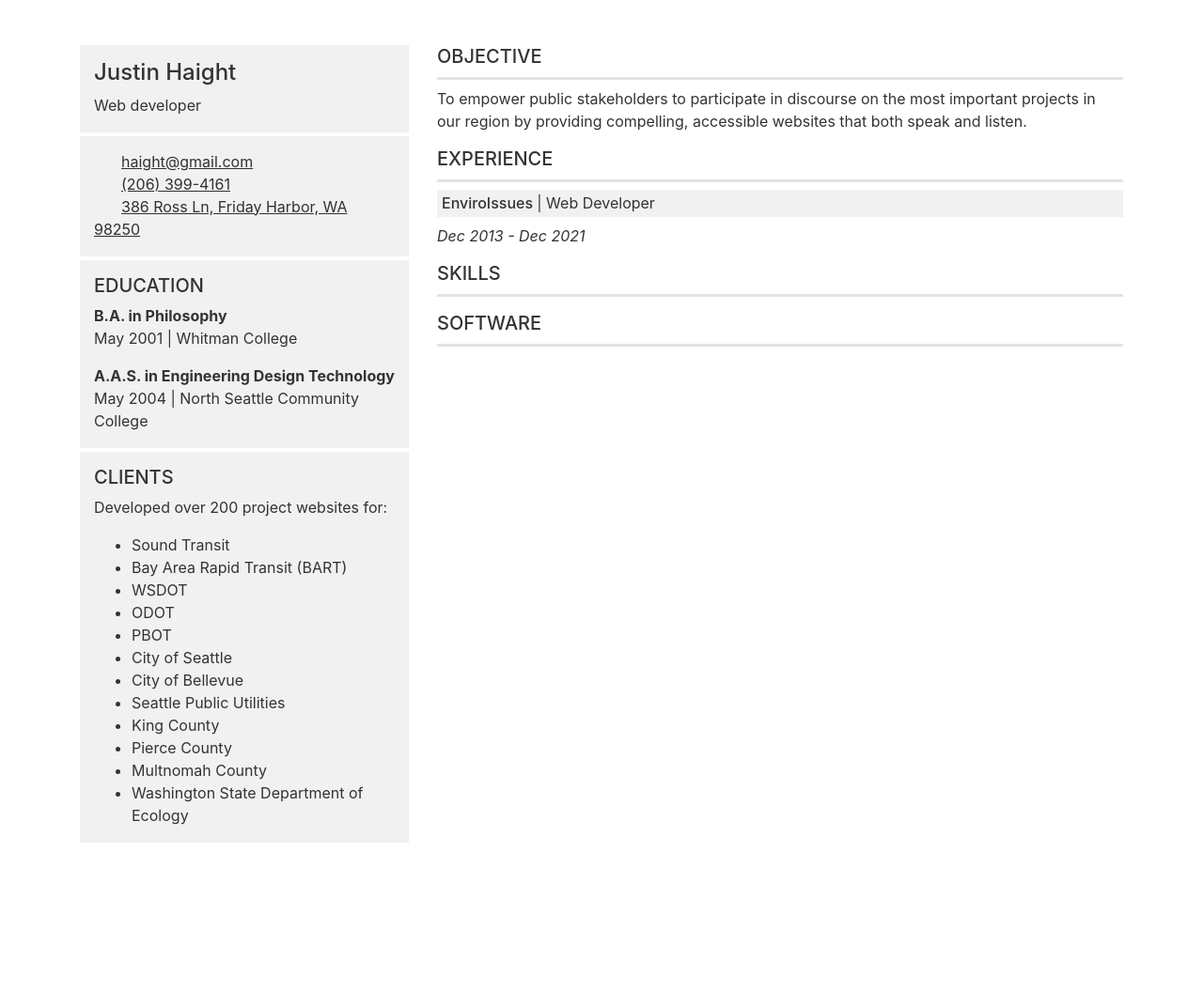
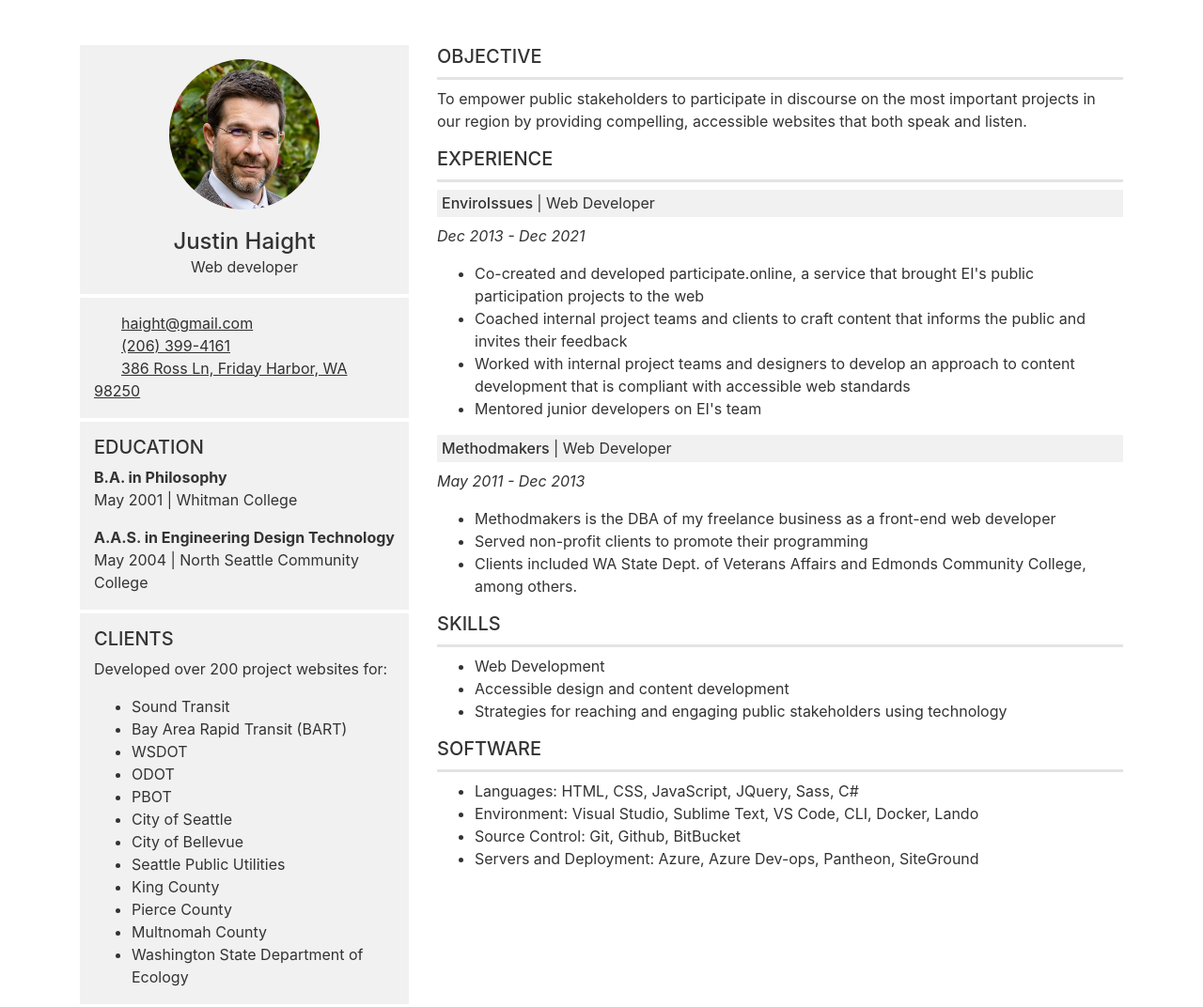
Before and after one commit to m8ker/m8ker.github.io, a website with bundled scripts: page index.html in a window 1280 px wide. Shown: the whole page at 94% size. Before the commit the page ends 969 px from the top, so only its background shows below. Built offline with nearby package versions, Linux system fonts and the light colour scheme; files whose address does not match are found by name.

Commit message:
first draft

```diff
--- a/index.html
+++ b/index.html
@@ -4,15 +4,16 @@
     <meta charset="utf-8">
     <meta name="viewport" content="width=device-width, initial-scale=1">
     <link rel="stylesheet" href="assets/css/starter.css">
-    <title>Bootstrap npm starter</title>
+    <title>Justin Haight - Web Developer</title>
   </head>
   <body>
     <div class="container">
       <div class="row">
         <div class="col-md-4 bottom-marge-20">
           <article class="gray-bg">
-            <header><h1 class="h4">Justin Haight</h1></header>
-            <p>Web developer</p>
+            <img class="circular--square half-width bottom-marge-20" src="assets/img/016-10-2021-La-Vie-Photo-cp-300.jpg" alt="Justin Haight">
+            <header class="center"><h1 class="h4 no-bottom-marge">Justin Haight</h1></header>
+            <p class="center">Web developer</p>
           </article>
           <article class="gray-bg">
             <p>
@@ -69,15 +70,37 @@
             <h2 class="h5 underline">Experience</h2>
             <h3 class="h6 title-bg">EnviroIssues <span class="no-bold">| Web Developer</span></h3>
             <p class="timespan">Dec 2013 - Dec 2021</p>
+            <ul>
+              <li>Co-created and developed participate.online, a service that brought EI's public participation projects to the web</li>
+              <li>Coached internal project teams and clients to craft content that informs the public and invites their feedback</li>
+              <li>Worked with internal project teams and designers to develop an approach to content development that is compliant with accessible web standards</li>
+              <li>Mentored junior developers on EI's team</li>
+            </ul>
+            <h3 class="h6 title-bg">Methodmakers <span class="no-bold">| Web Developer</span></h3>
+            <p class="timespan">May 2011 - Dec 2013</p>
+            <ul>
+              <li>Methodmakers is the DBA of my freelance business as a front-end web developer</li>
+              <li>Served non-profit clients to promote their programming</li>
+              <li>Clients included WA State Dept. of Veterans Affairs and Edmonds Community College, among others.</li>
+            </ul>
           </article>
           <article>
             <h2 class="h5 underline">Skills</h2>
-            <p></p>
+            <ul>
+              <li>Web Development</li>
+              <li>Accessible design and content development</li>
+              <li>Strategies for reaching and engaging public stakeholders using technology</li>
+            </ul>
           </article>
           <article>
             <h2 class="h5 underline">Software</h2>
-            <p></p>
-          </article>
+            <ul>
+              <li>Languages: HTML, CSS, JavaScript, JQuery, Sass, C#</li>
+              <li>Environment: Visual Studio, Sublime Text, VS Code, CLI, Docker, Lando</li>
+              <li>Source Control: Git, Github, BitBucket</li>
+              <li>Servers and Deployment: Azure, Azure Dev-ops, Pantheon, SiteGround</li>
+            </ul>
+         </article>
         </div>
       </div>
     </div>
--- a/scss/_custom.scss
+++ b/scss/_custom.scss
@@ -6,6 +6,7 @@ $j-gray-darker: #e3e3e3;
     padding: 15px 15px 1px 15px;
     margin-bottom: 4px;
 }
+
 
 a{
     color: rgb(49, 49, 49);
@@ -19,10 +20,6 @@ h2{
 .underline{
     padding-bottom: 10px;
     border-bottom: 3px solid $j-gray-darker;
-}
-
-.bottom-marge-20{
-    margin-bottom: 20px;
 }
 
 h1, h2, h3, h4, h5, h6, .h1, .h2, .h3, .h4, .h5, .h6{
@@ -39,3 +36,25 @@ h1, h2, h3, h4, h5, h6, .h1, .h2, .h3, .h4, .h5, .h6{
     background-color: #f1f1f1;
     padding: 5px;
 }
+
+img{
+    max-width: 100%;
+}
+
+.circular--square {
+    border-radius: 50%;
+}
+
+.half-width{
+    max-width: 50%;
+    margin: 0 25% ;
+}
+.bottom-marge-20, .half-width.bottom-marge-20{
+    margin-bottom: 20px;
+}
+.center{
+    text-align:center;
+}
+.no-bottom-marge{
+    margin-bottom: 0;
+}
--- a/scss/starter.scss
+++ b/scss/starter.scss
@@ -71,7 +71,7 @@ $success: #7952b3;
 // @import "bootstrap/scss/carousel";
 // @import "bootstrap/scss/spinners";
 @import "bootstrap/scss/utilities";
-// @import "bootstrap/scss/print";
+@import "bootstrap/scss/print";
 
 
 //
@@ -88,3 +88,16 @@ body {
 .bi {
   fill: currentColor;
 }
+
+/* override styles when printing */
+@media print {
+  .gray-bg{
+      background-color: #f1f1f1;
+      padding: 15px 15px 1px 15px;
+      margin-bottom: 4px;
+  }
+  .container, .container-fluid, .container-sm, .container-md, .container-lg, .container-xl {
+    padding-right: 0;
+    padding-left: 0;
+}
+}
```
Also changed, not shown: assets/css/starter.css, assets/img/016-10-2021-La-Vie-Photo-cp-300.jpg (added), 3 other files.
